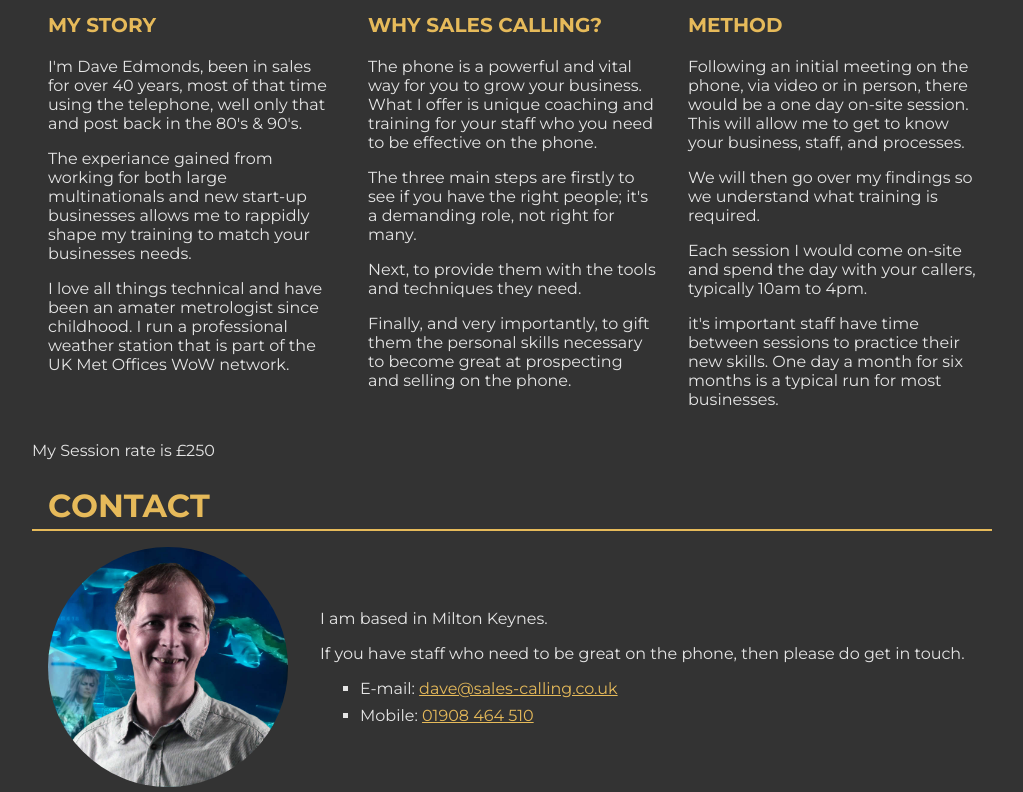
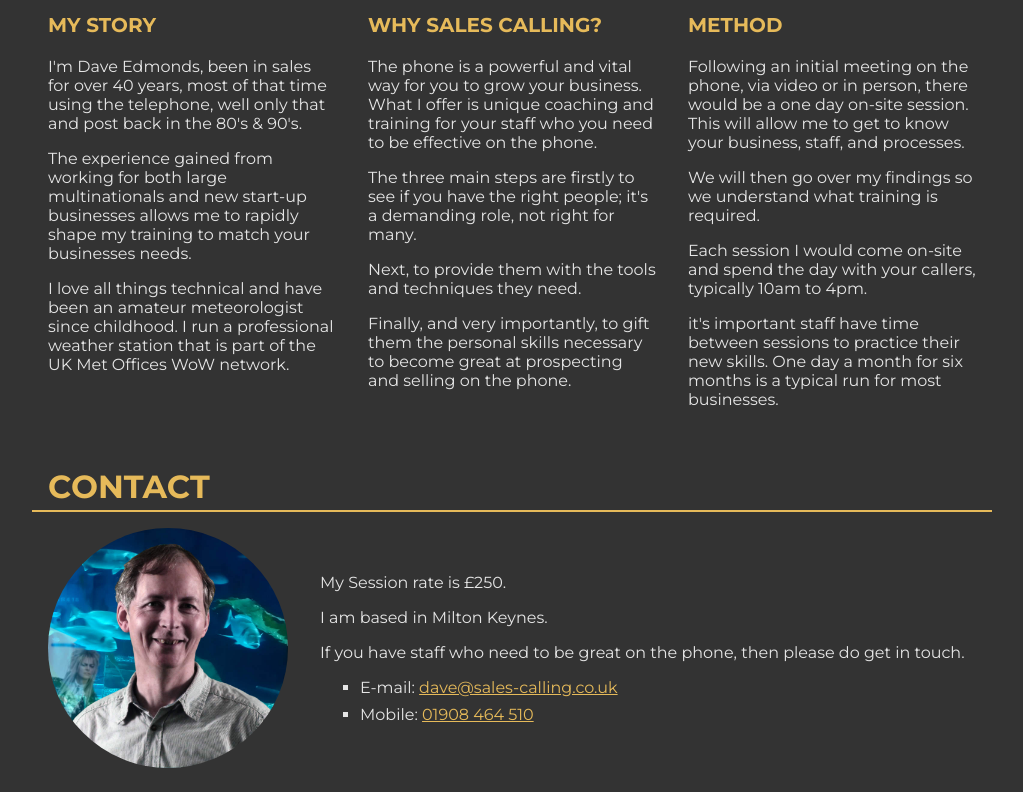
Before and after one commit to Croft5/sales-calling.co.uk, a plain HTML site: page index.html in a window 1280 px wide. Shown: the part 731-1523 px from the top of the page, without its empty margins (128-1151 px from the left). Drawn offline with Linux system fonts and the light colour scheme.

Commit message:
Moved rate into contact section

```diff
--- a/index.html
+++ b/index.html
@@ -42,8 +42,8 @@
                         <div class="image story"></div>
                         <h3 id="story">My Story</h3>
                         <p>I'm Dave Edmonds, been in sales for over 40 years, most of that time using the telephone, well only that and post back in the 80's & 90's.</p>
-                        <p>The experiance gained from working for both large multinationals and new start-up businesses allows me to rappidly shape my training to match your businesses needs.</p>
-                        <p>I love all things technical and have been an amater metrologist since childhood. I run a professional weather station that is part of the UK Met Offices WoW network.</p>
+                        <p>The experience gained from working for both large multinationals and new start-up businesses allows me to rapidly shape my training to match your businesses needs.</p>
+                        <p>I love all things technical and have been an amateur meteorologist since childhood. I run a professional weather station that is part of the UK Met Offices WoW network.</p>
                     </article>
 
                     <article>
@@ -65,14 +65,13 @@
                     </article>
                 </section>
 
-                        <article class="h1" id="rate">My Session rate is £250</article>
-
                 <section class="contact">
                     <h2 id="contact">Contact</h2>
 
                     <aside class="image contact"></aside>
 
                     <article>
+                        <p>My Session rate is £250.</p>
                         <p>I am based in Milton Keynes.</p>
                         <p>If you have staff who need to be great on the phone, then please do get in touch.</p>
                         <ul>
--- a/sales-calling.css
+++ b/sales-calling.css
@@ -21,7 +21,7 @@
 }
 
 /* Elements */
-*{
+* {
 	box-sizing: border-box;
 	font-family: Montserrat, Arial, Helvetica, sans-serif;
 }
```
